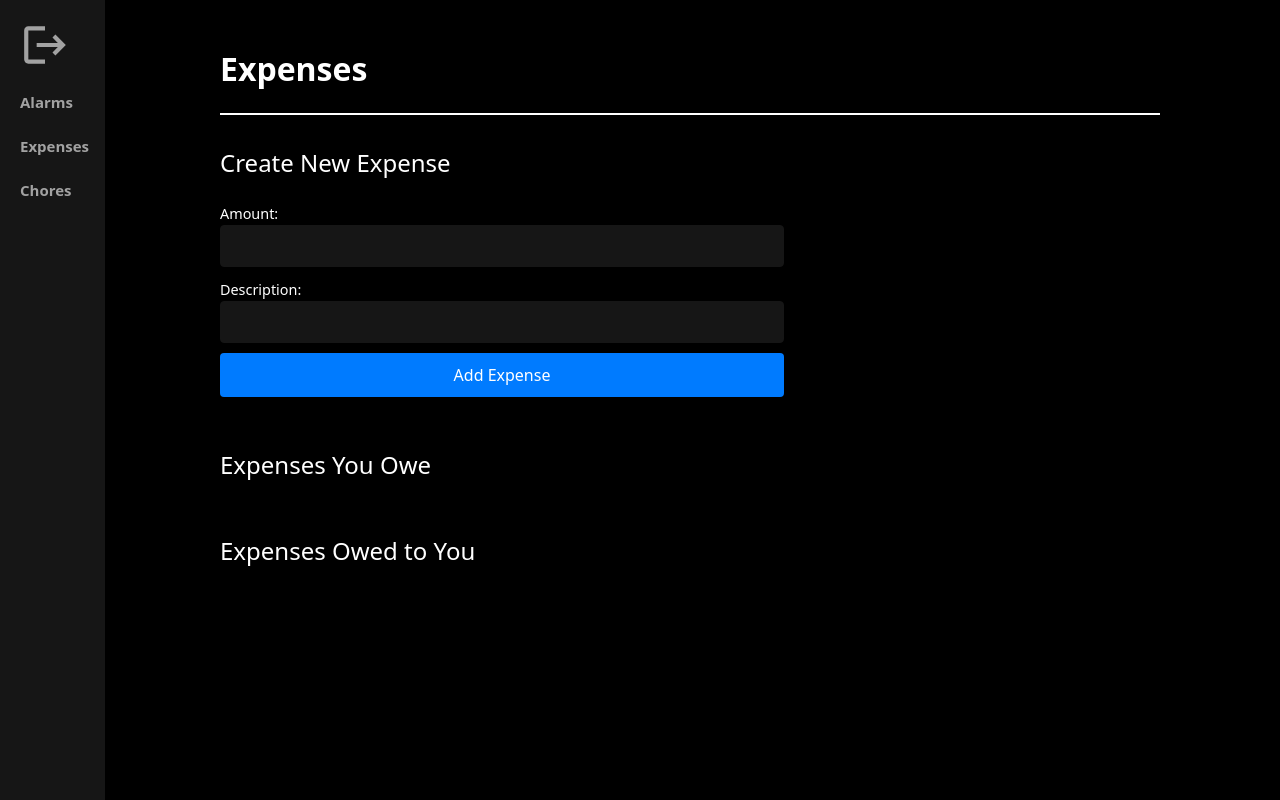
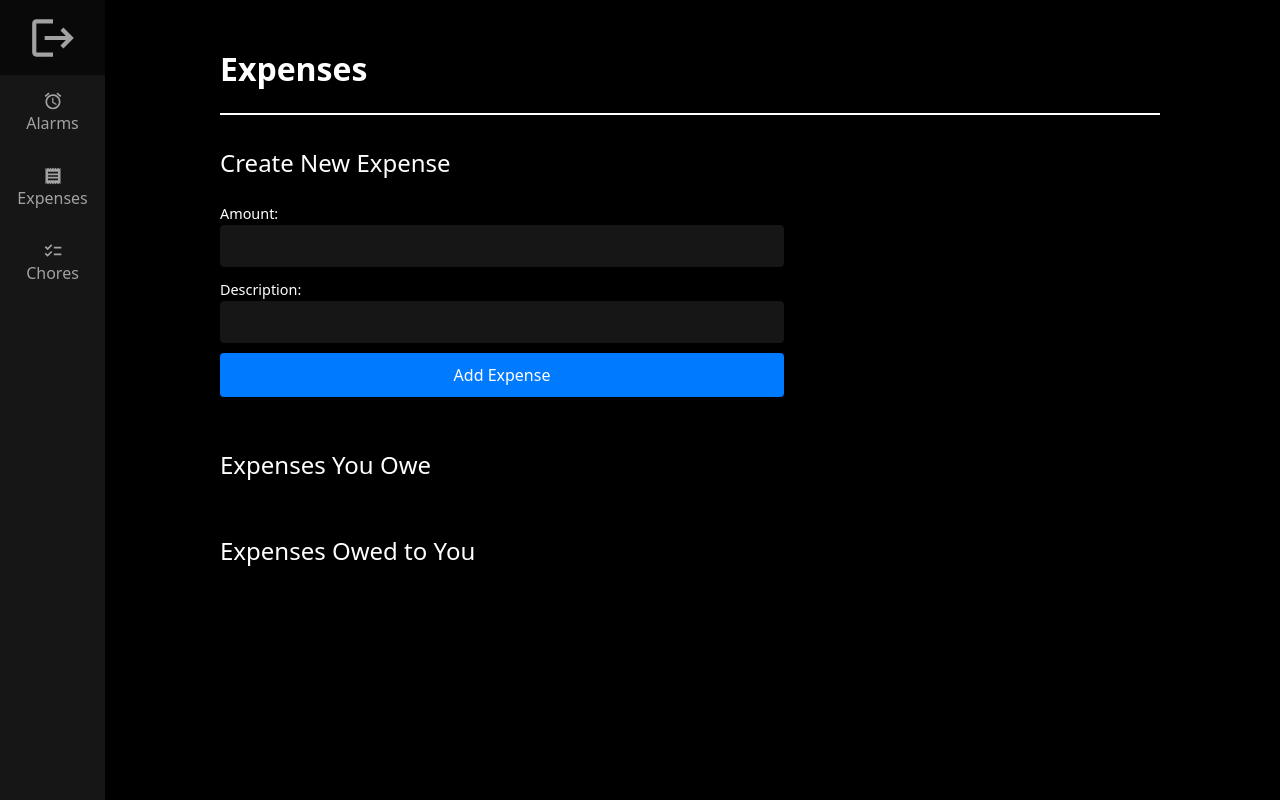
Before and after one commit to dreifusjack/RoomieSync, a Next.js app in the folder frontend/: page /expenses in a window 1280 px wide. Built offline with nearby package versions, Linux system fonts and the light colour scheme.

Commit message:
improved sidebar design

```diff
--- a/frontend/src/components/Sidebar.tsx
+++ b/frontend/src/components/Sidebar.tsx
@@ -1,25 +1,34 @@
 import React from "react";
 import styles from "../styles/Sidebar.module.css";
 import LogoutIcon from "@mui/icons-material/Logout";
+import AlarmIcon from "@mui/icons-material/Alarm";
+import ReceiptIcon from "@mui/icons-material/Receipt";
+import SidebarElement from "./SidebarElement";
+import ChecklistIcon from "@mui/icons-material/Checklist";
 
 const Sidebar: React.FC = () => {
   return (
     <div className={styles.sidebar}>
       <ul>
-        <li>
-          <a href="/">
-            <LogoutIcon sx={{ fontSize: "50px", color: "#A2A2A2" }} />
-          </a>
-        </li>
-        <li>
-          <a href="/alarms">Alarms</a>
-        </li>
-        <li>
-          <a href="/expenses">Expenses</a>
-        </li>
-        <li>
-          <a href="/chores">Chores</a>
-        </li>
+        <SidebarElement
+          icon={<LogoutIcon sx={{ fontSize: "50px", color: "#A2A2A2" }} />}
+          href="/"
+        />
+        <SidebarElement
+          title="Alarms"
+          icon={<AlarmIcon fontSize="small" sx={{ color: "#a2a2a2" }} />}
+          href="/alarms"
+        />
+        <SidebarElement
+          title="Expenses"
+          icon={<ReceiptIcon fontSize="small" sx={{ color: "#a2a2a2" }} />}
+          href="/expenses"
+        />
+        <SidebarElement
+          title="Chores"
+          icon={<ChecklistIcon fontSize="small" sx={{ color: "#a2a2a2" }} />}
+          href="/chores"
+        />
       </ul>
     </div>
   );
--- /dev/null
+++ b/frontend/src/components/SidebarElement.tsx
@@ -0,0 +1,37 @@
+import { Box } from "@mui/material";
+
+interface SidebarElementProps {
+  title?: string;
+  icon: React.ReactNode;
+  href: string;
+}
+
+const SidebarElement: React.FC<SidebarElementProps> = ({
+  title,
+  icon,
+  href,
+}) => {
+  return (
+    <a href={href}>
+      <Box
+        sx={{
+          height: "75px",
+          display: "flex",
+          flexDirection: "column",
+          justifyContent: "center",
+          alignItems: "center",
+          color: "#a2a2a2",
+          "&:hover": {
+            backgroundColor: "#090909",
+          },
+          cursor: "pointer",
+        }}
+      >
+        {icon}
+        {title}
+      </Box>
+    </a>
+  );
+};
+
+export default SidebarElement;
--- a/frontend/src/styles/Sidebar.module.css
+++ b/frontend/src/styles/Sidebar.module.css
@@ -2,7 +2,7 @@
   width: 105px;
   height: 100vh;
   background-color: #161616;
-  padding: 20px;
+  padding: none;
   box-shadow: 2px 0 5px rgba(0, 0, 0, 0.1);
   position: fixed;
   top: 0;
@@ -12,19 +12,5 @@
 .sidebar ul {
   list-style: none;
   padding: 0;
+  width: "105px";
 }
-
-.sidebar ul li {
-  margin-bottom: 20px;
-}
-
-.sidebar ul li a {
-  text-decoration: none;
-  color: #a2a2a2;
-  font-weight: bold;
-  font-size: 15px;
-}
-
-.sidebar ul li a:hover {
-  color: #0070f3;
-}
```
